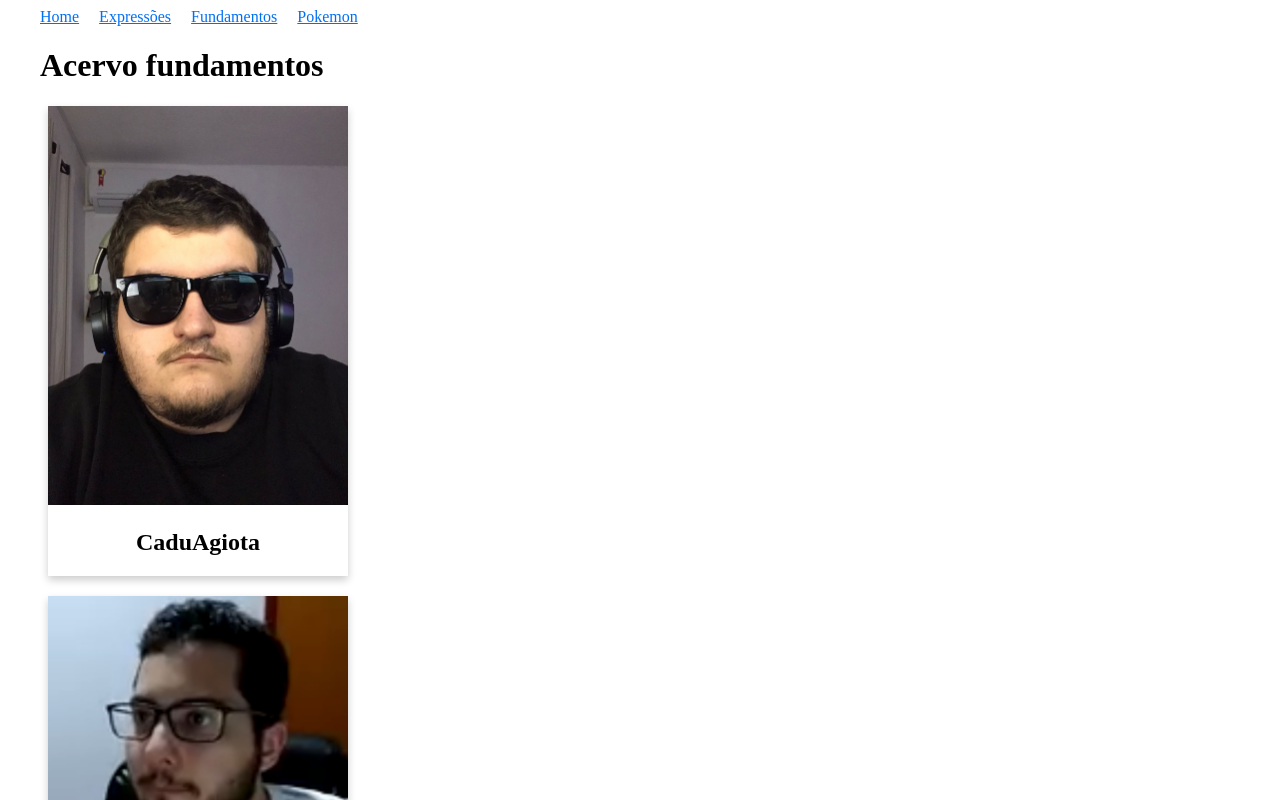
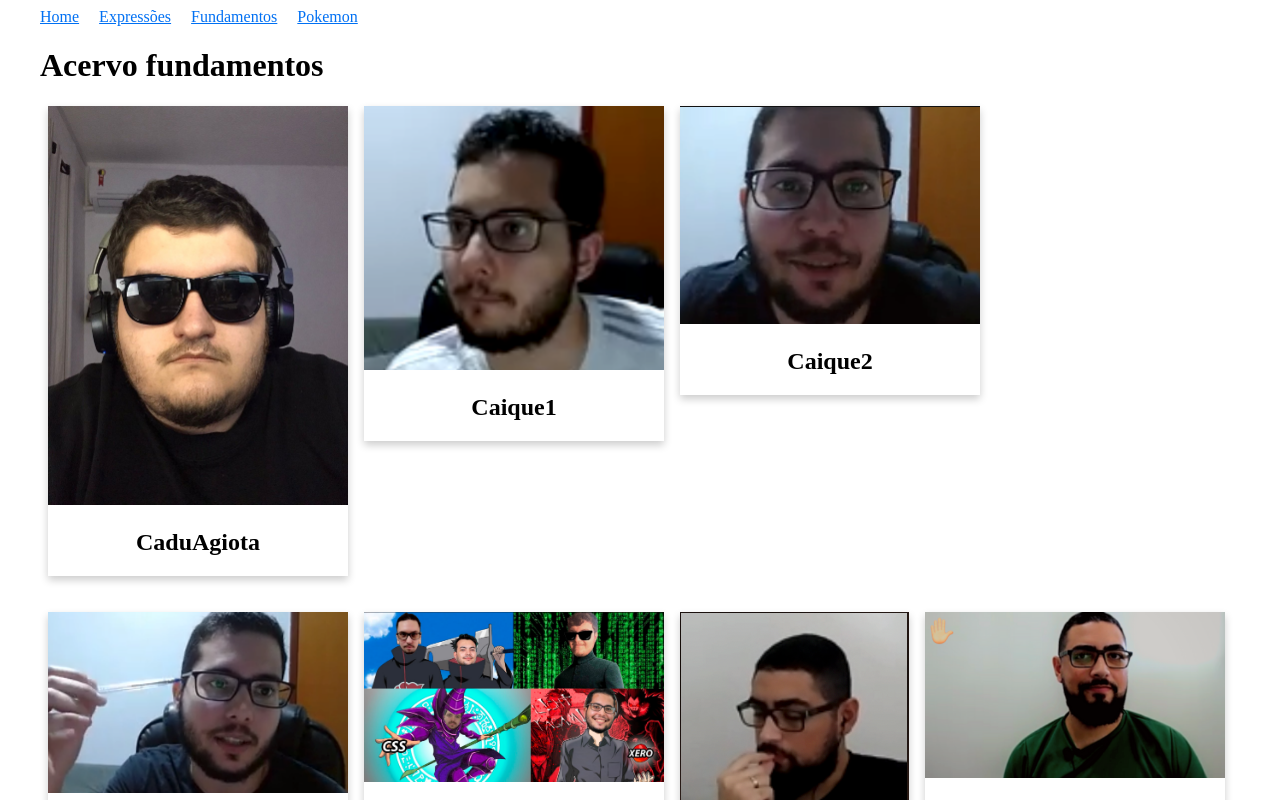
Before and after one commit to cpwaldow/caduverso, a Next.js app: page /fundamentos in a window 1280 px wide. Shown: the top 800 px of the page. Built offline with nearby package versions, Linux system fonts and the light colour scheme.

Commit message:
add display flex to fundamentos galery

```diff
--- a/styles/Fundamentos.module.css
+++ b/styles/Fundamentos.module.css
@@ -1,5 +1,10 @@
 .container {
   padding: 0 16px;
+}
+
+.row {
+  display: flex;
+  flex-wrap: wrap;
 }
 
 .container::after, .row::after {
```
